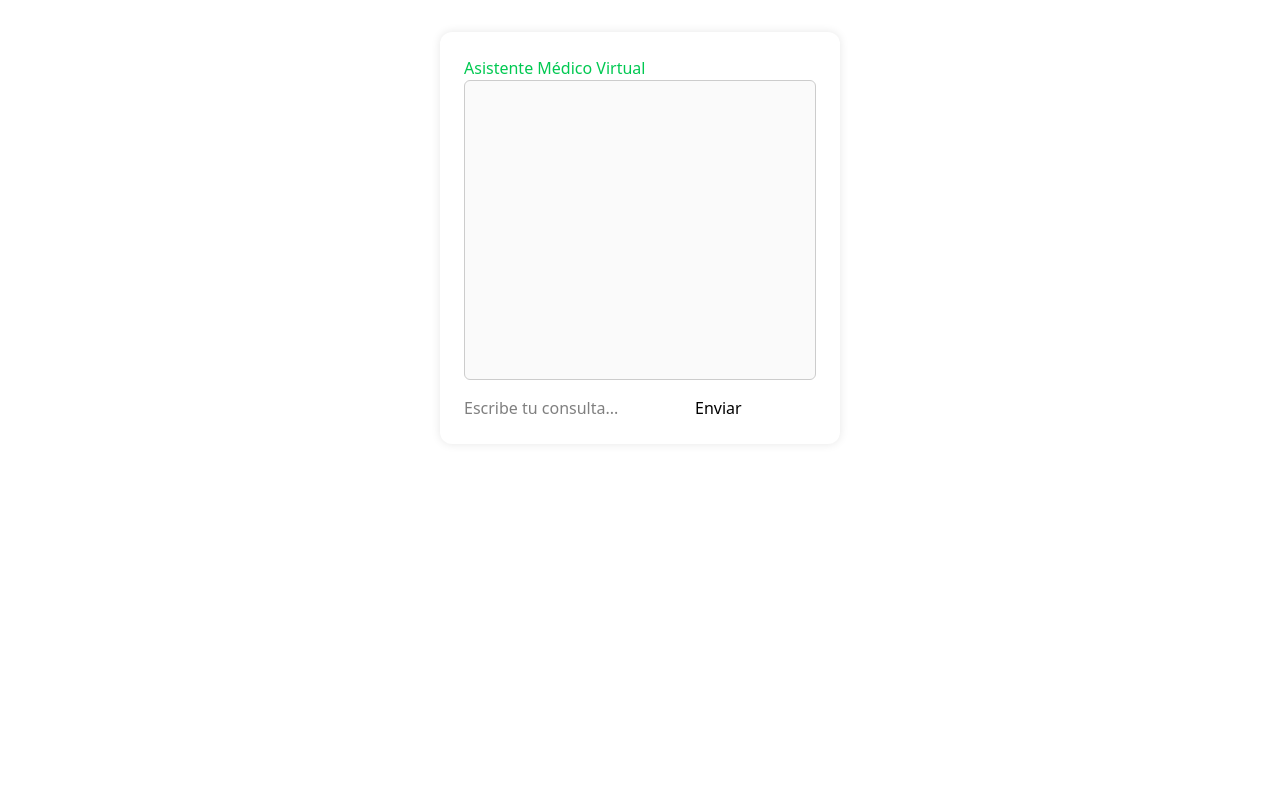
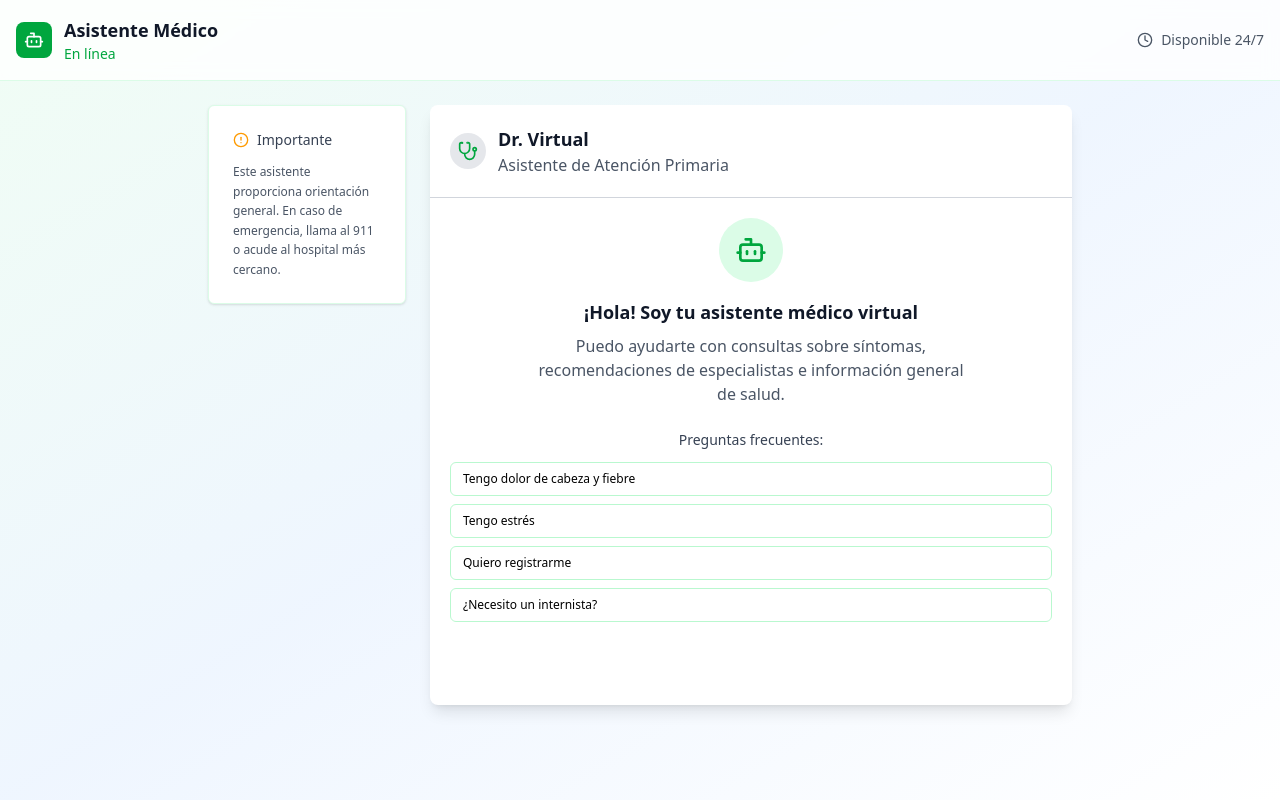
Before and after one commit to VR211067/CHATBOT_DPS, a Next.js app: page /chat in a window 1280 px wide. Built offline with nearby package versions, Linux system fonts and the light colour scheme.

Commit message:
✨ Mejora de respuestas en el asistente médico virtual y actualización de la interfaz de usuario

```diff
--- a/data/conocimiento.json
+++ b/data/conocimiento.json
@@ -1,12 +1,12 @@
 {
   "sintomas": {
-    "dolor de cabeza": "Deberías consultar a un neurólogo.",
+    "Tengo dolor de cabeza y fiebre": "El dolor de cabeza y la fiebre pueden ser síntomas de una infección. Te recomendamos que consultes a un médico general para una evaluación adecuada.",
     "dificultad para respirar": "Consulta con un neumólogo.",
     "fiebre": "Visita a un médico general si persiste más de 3 días."
   },
   "especialidades": {
     "médico general": "Trata dolencias comunes y puede referirte a un especialista.",
-    "internista": "Especialista en enfermedades internas complejas.",
+    "¿Necesito un internista?": "Un internista se especializa en enfermedades internas y puede ayudarte con problemas complejos. Para agendar una cita, puedes visitar nuestras instalaciones o llamar al número de contacto.",
     "dermatólogo": "Trata problemas de piel.",
     "alergias": "Consulta con un alergólogo."
   },
@@ -16,12 +16,12 @@
     "urgencias": "Atendemos urgencias las 24 horas."
   },
   "prevencion": {
-    "estres": "Habla con un psicólogo si te sientes abrumado.",
+    "Tengo estrés": "El estrés puede afectar tu salud. Considera técnicas de relajación o consulta a un psicólogo.",
     "chequeos": "Chequeos anuales: presión, colesterol, glucosa.",
     "nutrición": "Contamos con nutricionistas para control de peso."
   },
   "administrativo": {
-    "registro": "Requiere DUI y tarjeta de vacunación.",
+    "Quiero registrarme": "Puedes registrarte en recepción, solo necesitas tu documento de identidad.",
     "seguros": "Aceptamos seguros médicos privados.",
     "historial": "Solicítalo por web o en recepción."
   }
--- a/src/app/chat/page.js
+++ b/src/app/chat/page.js
@@ -1,17 +1,18 @@
 'use client';
 
 import { useState } from 'react';
-import styles from './chatbot.module.css';
+import Link from 'next/link';
 import conocimiento from '../../../data/conocimiento.json';
 
 export default function ChatPage() {
   const [input, setInput] = useState('');
   const [messages, setMessages] = useState([]);
 
-  const handleSend = () => {
-    if (!input.trim()) return;
+  const handleFrequentlyQuestions = (question) => {
+    const value = question;
+    if (!value.trim()) return;
 
-    const lower = input.toLowerCase();
+    const lower = value.toLowerCase();
     let respuesta = 'Lo siento, no tengo una respuesta para eso.';
 
     for (let categoria in conocimiento) {
@@ -23,29 +24,173 @@ export default function ChatPage() {
       }
     }
 
-    setMessages([...messages, { user: input, bot: respuesta }]);
+    setMessages([...messages, { role: 'user', content: value }, { role: 'assistant', content: respuesta }]);
     setInput('');
   };
 
+  const quickQuestions = [
+    "Tengo dolor de cabeza y fiebre",
+    "Tengo estrés",
+    "Quiero registrarme",
+    "¿Necesito un internista?",
+  ];
+
   return (
-    <main className={styles.chatbot}>
-      <h2 className='text-green-500'>Asistente Médico Virtual</h2>
-      <div className={styles.chatWindow}>
-        {messages.map((msg, i) => (
-          <div key={i}>
-            <p><strong>👤:</strong> {msg.user}</p>
-            <p><strong>🤖:</strong> {msg.bot}</p>
+    <div className="min-h-screen bg-gradient-to-br from-green-50 via-blue-50 to-white">
+      {/* Header */}
+      <header className="bg-white/80 backdrop-blur-sm border-b border-green-100 sticky top-0 z-50">
+        <div className="container mx-auto px-4 py-4 flex items-center justify-between">
+          <div className="flex items-center space-x-4">
+            <div className="flex items-center space-x-3">
+              <div className="bg-green-600 p-2 rounded-lg">
+                <svg xmlns="http://www.w3.org/2000/svg" width="24" height="24" viewBox="0 0 24 24" fill="none" stroke="currentColor" strokeWidth="2" strokeLinecap="round" strokeLinejoin="round" className="lucide lucide-bot h-5 w-5 text-white">
+                  <path d="M12 8V4H8"></path>
+                  <rect width="16" height="12" x="4" y="8" rx="2"></rect>
+                  <path d="M2 14h2"></path>
+                  <path d="M20 14h2"></path>
+                  <path d="M15 13v2"></path>
+                  <path d="M9 13v2"></path>
+                </svg>
+              </div>
+              <div>
+                <h1 className="text-lg font-semibold text-gray-900">Asistente Médico</h1>
+                <p className="text-sm text-green-600">En línea</p>
+              </div>
+            </div>
           </div>
-        ))}
-      </div>
-      <input
-        type="text"
-        value={input}
-        placeholder="Escribe tu consulta..."
-        onChange={e => setInput(e.target.value)}
-        onKeyDown={e => e.key === 'Enter' && handleSend()}
-      />
-      <button onClick={handleSend}>Enviar</button>
-    </main>
+          <div className="flex items-center space-x-2 text-sm text-gray-600">
+            <svg xmlns="http://www.w3.org/2000/svg" width="24" height="24" viewBox="0 0 24 24" fill="none" stroke="currentColor" strokeWidth="2" strokeLinecap="round" strokeLinejoin="round" className="lucide lucide-clock h-4 w-4">
+              <circle cx="12" cy="12" r="10"></circle>
+              <polyline points="12 6 12 12 16 14"></polyline>
+            </svg>
+            <span>Disponible 24/7</span>
+          </div>
+        </div>
+      </header>
+
+      <main className="container mx-auto px-4 py-6 max-w-4xl">
+        <div className="grid grid-cols-1 lg:grid-cols-4 gap-6">
+          {/* advertencia lateral */}
+          <section className="lg:col-span-1 space-y-4">
+            <div className="border border-green-100 bg-white rounded-md p-6 shadow-sm">
+              <h2 className="text-sm font-medium text-gray-700 flex items-center">
+                <svg xmlns="http://www.w3.org/2000/svg" width="24" height="24" viewBox="0 0 24 24" fill="none" stroke="currentColor" strokeWidth="2" strokeLinecap="round" strokeLinejoin="round" className="lucide lucide-circle-alert h-4 w-4 mr-2 text-amber-500">
+                  <circle cx="12" cy="12" r="10"></circle>
+                  <line x1="12" x2="12" y1="8" y2="12"></line>
+                  <line x1="12" x2="12.01" y1="16" y2="16"></line>
+                </svg>
+                Importante
+              </h2>
+
+              <p className="text-xs text-gray-600 leading-relaxed mt-3">
+                Este asistente proporciona orientación general. En caso de emergencia, llama al 911 o acude al
+                hospital más cercano.
+              </p>
+            </div>
+          </section>
+
+          {/* area de chat */}
+          <section className="lg:col-span-3">
+            <div className="h-[600px] flex flex-col bg-white rounded-lg shadow-lg overflow-hidden">
+              <div className="border-b border-gray-300 p-5">
+                <div className="flex items-center space-x-3">
+                  <div className="bg-gray-200 p-2 rounded-full">
+                    <svg xmlns="http://www.w3.org/2000/svg" width="24" height="24" viewBox="0 0 24 24" fill="none" stroke="currentColor" strokeWidth="2" strokeLinecap="round" strokeLinejoin="round" className="lucide lucide-stethoscope h-5 w-5 text-green-600">
+                      <path d="M4.8 2.3A.3.3 0 1 0 5 2H4a2 2 0 0 0-2 2v5a6 6 0 0 0 6 6v0a6 6 0 0 0 6-6V4a2 2 0 0 0-2-2h-1a.2.2 0 1 0 .3.3"></path>
+                      <path d="M8 15v1a6 6 0 0 0 6 6v0a6 6 0 0 0 6-6v-4"></path>
+                      <circle cx="20" cy="10" r="2"></circle>
+                    </svg>
+                  </div>
+                  <div>
+                    <h1 className="text-lg font-semibold text-gray-900">Dr. Virtual</h1>
+                    <p className="text-base text-gray-600">Asistente de Atención Primaria</p>
+                  </div>
+                </div>
+              </div>
+
+              <div className="flex-1 flex flex-col p-0 overflow-y-auto">
+                {/* Se mostrará cuándo no se haya comenzado un chat */}
+                {messages.length === 0 && (
+                  <div className="text-center py-5">
+                    <div className="bg-green-100 w-16 h-16 rounded-full flex items-center justify-center mx-auto mb-4">
+                      <svg xmlns="http://www.w3.org/2000/svg" width="24" height="24" viewBox="0 0 24 24" fill="none" stroke="currentColor" strokeWidth="2" strokeLinecap="round" strokeLinejoin="round" className="lucide lucide-bot h-8 w-8 text-green-600">
+                        <path d="M12 8V4H8"></path>
+                        <rect width="16" height="12" x="4" y="8" rx="2"></rect>
+                        <path d="M2 14h2"></path>
+                        <path d="M20 14h2"></path>
+                        <path d="M15 13v2"></path>
+                        <path d="M9 13v2"></path>
+                      </svg>
+                    </div>
+                    <h3 className="text-lg font-semibold mb-2 text-gray-900">
+                      ¡Hola! Soy tu asistente médico virtual
+                    </h3>
+                    <p className="text-gray-600 mb-6 max-w-md mx-auto">
+                      Puedo ayudarte con consultas sobre síntomas, recomendaciones de especialistas e información
+                      general de salud.
+                    </p>
+
+                    <div className="space-y-2 px-5">
+                      <p className="text-sm font-medium text-gray-700 mb-3">Preguntas frecuentes:</p>
+                      <div className="grid gap-2">
+                        {quickQuestions.map((question, index) => (
+                          <button
+                            type="button"
+                            key={index}
+                            className="text-left justify-start h-auto py-2 px-3 text-xs border border-green-200 hover:bg-green-50 bg-transparent cursor-pointer rounded-md"
+                            onClick={() => handleFrequentlyQuestions(question)}
+                          >
+                            {question}
+                          </button>
+                        ))}
+                      </div>
+                    </div>
+                  </div>
+                )}
+
+                {/* Mostramos los mensajes del chat */}
+                <div className="space-y-4 p-5">
+                  {messages.map((message, index) => (
+                    <div
+                      key={index}
+                      className={`flex ${message.role === "user" ? "justify-end" : "justify-start"}`}
+                    >
+                      <div
+                        className={`flex space-x-3 max-w-[80%] ${message.role === "user" ? "flex-row-reverse space-x-reverse" : ""}`}
+                      >
+                        <div className={`w-8 h-8 rounded-full flex items-center justify-center ${message.role === "user" ? "bg-blue-100" : "bg-green-100"}`}>
+                          {message.role === "user" ? (
+                            <svg className="h-4 w-4 text-blue-600" fill="none" stroke="currentColor" strokeWidth="2" strokeLinecap="round" strokeLinejoin="round" viewBox="0 0 24 24">
+                              <circle cx="12" cy="7" r="4" />
+                              <path d="M5.5 21a7.5 7.5 0 0 1 13 0" />
+                            </svg>
+                          ) : (
+                            <svg className="h-4 w-4 text-green-600" fill="none" stroke="currentColor" strokeWidth="2" strokeLinecap="round" strokeLinejoin="round" viewBox="0 0 24 24">
+                              <path d="M12 8V4H8"></path>
+                              <rect width="16" height="12" x="4" y="8" rx="2"></rect>
+                              <path d="M2 14h2"></path>
+                              <path d="M20 14h2"></path>
+                              <path d="M15 13v2"></path>
+                              <path d="M9 13v2"></path>
+                            </svg>
+                          )}
+                        </div>
+                        <div
+                          className={`rounded-lg px-4 py-2 ${
+                            message.role === "user" ? "bg-blue-600 text-white" : "bg-gray-100 text-gray-900"
+                          }`}
+                        >
+                          <p className="text-sm whitespace-pre-wrap">{message.content}</p>
+                        </div>
+                      </div>
+                    </div>
+                  ))}
+                </div>
+              </div>
+            </div>
+          </section>
+        </div>
+      </main>
+    </div>
   );
 }
```
